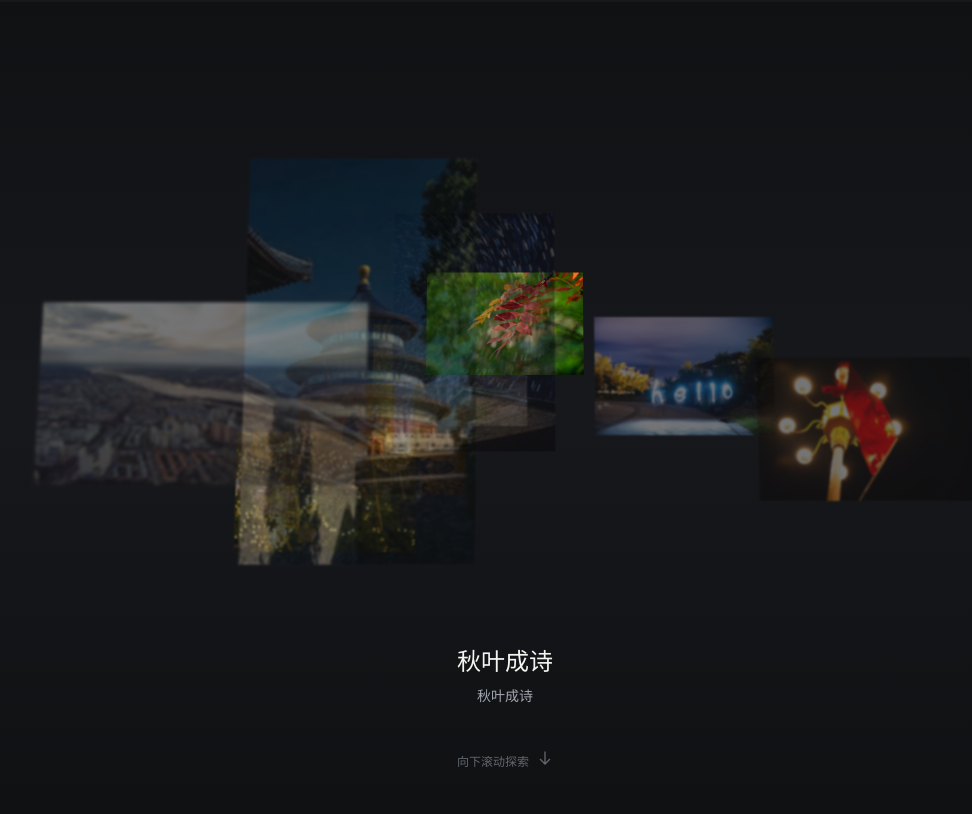
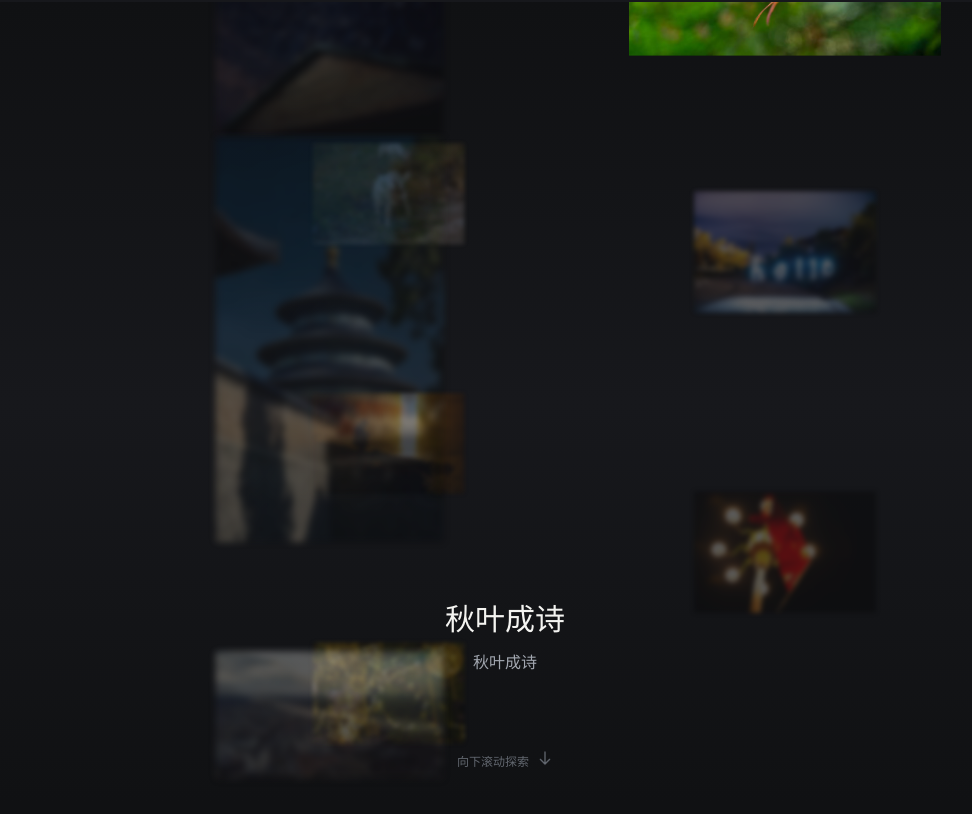
Before and after one commit to AdgaiWalker/jiaowai-shuying-landing, a React (Vite) app: page / in a window 1280 px wide. Shown: the part 5858-6672 px from the top of the page, without its empty margins (135-1107 px from the left). Built offline with nearby package versions, Linux system fonts and the light colour scheme.

Commit message:
fix: SpiralGallery 移除未使用变量 x/z

```diff
--- a/src/components/SpiralGallery.tsx
+++ b/src/components/SpiralGallery.tsx
@@ -5,26 +5,26 @@ import type { PhotoSpec } from "../config/site";
 
 type SpiralGalleryProps = {
   items: PhotoSpec[];
-  /** 滚动驱动的圈数，默认 3 圈（对应 3 屏高度） */
+  /** 螺旋圈数，默认 3 圈 */
   turns?: number;
-  /** 螺旋最大半径（px） */
-  maxRadius?: number;
-  /** 垂直落差（px） */
+  /** 螺旋半径（px） */
+  radius?: number;
+  /** 垂直总落差（px） */
   pitch?: number;
 };
 
 /**
- * 滚动驱动螺旋画廊：
- * - 进入视口后固定镜头（sticky），随滚动螺旋流动展示图片
- * - 滚动继续向下时自然离开，不影响后续内容
- * - 基于 CSS perspective + transform-style: preserve-3d
- * - 支持点击灯箱放大
+ * 垂直螺旋画廊：
+ * - 图片沿垂直螺旋线分布（像螺旋楼梯/ DNA 双螺旋）
+ * - 滚动驱动螺旋旋转，图片沿轨道循环流动
+ * - 始终只有当前图片在中心高亮，其余在螺旋臂上虚化
+ * - 固定镜头 sticky，滚完后自然离开
  */
 export function SpiralGallery({
   items,
   turns = 3,
-  maxRadius = 480,
-  pitch = 160,
+  radius = 280,
+  pitch = 900,
 }: SpiralGalleryProps) {
   const [lightboxIndex, setLightboxIndex] = useState<number | null>(null);
   const [progress, setProgress] = useState(0);
@@ -33,21 +33,20 @@ export function SpiralGallery({
 
   if (valid.length === 0) return null;
 
-  // 监听滚动，计算 0~1 进度
+  // 滚动驱动：0~1 进度映射到螺旋旋转角度
   useEffect(() => {
     const section = sectionRef.current;
     if (!section) return;
 
     const onScroll = () => {
       const rect = section.getBoundingClientRect();
-      const sectionTop = rect.top;
+      const viewportHeight = window.innerHeight;
       const sectionHeight = rect.height;
-      const viewportHeight = window.innerHeight;
 
       // 当 section 顶部到达视口底部时开始，section 底部到达视口顶部时结束
       const start = viewportHeight;
       const end = -sectionHeight + viewportHeight;
-      const current = sectionTop;
+      const current = rect.top;
 
       if (current <= start && current >= end) {
         const p = (start - current) / (start - end);
@@ -60,22 +59,21 @@ export function SpiralGallery({
     };
 
     window.addEventListener("scroll", onScroll, { passive: true });
-    onScroll(); // 初始调用
+    onScroll();
     return () => window.removeEventListener("scroll", onScroll);
   }, []);
 
-  // 根据进度计算当前展示的图片
-  const currentIndex = Math.floor(progress * valid.length) % valid.length;
-  const currentItem = valid[currentIndex];
+  // 当前高亮图片索引（循环）
+  const activeIndex = Math.floor(progress * valid.length) % valid.length;
 
   return (
     <section ref={sectionRef} className="relative" style={{ height: `${valid.length * 100}vh` }}>
-      {/* 固定镜头区域 */}
+      {/* 固定镜头 */}
       <div className="sticky top-0 h-screen w-full overflow-hidden">
-        {/* 背景渐变 */}
+        {/* 背景 */}
         <div className="absolute inset-0 bg-gradient-to-b from-ink via-ink-soft to-ink" />
 
-        {/* 螺旋图片 */}
+        {/* 螺旋容器 */}
         <div
           className="absolute inset-0 flex items-center justify-center"
           style={{ perspective: 1200, perspectiveOrigin: "50% 50%" }}
@@ -84,36 +82,36 @@ export function SpiralGallery({
             className="relative"
             style={{
               transformStyle: "preserve-3d",
-              transform: "rotateX(8deg)",
+              transform: "rotateX(0deg)",
             }}
           >
             {valid.map((item, i) => {
-              // 计算该图片在螺旋中的基础角度
+              // 垂直螺旋：角度沿圈数分布，y 从 -pitch/2 到 +pitch/2
               const baseAngle = (i / valid.length) * turns * Math.PI * 2;
-              // 加上滚动进度带来的旋转
-              const angle = baseAngle + progress * turns * Math.PI * 2;
-              const radius = maxRadius * (i / Math.max(1, valid.length - 1));
-              const x = Math.cos(angle) * radius;
-              const z = Math.sin(angle) * radius;
               const y = (i / valid.length) * pitch - pitch / 2;
-              const scale = 0.6 + 0.4 * (i / Math.max(1, valid.length - 1));
+
+              // 滚动驱动：整个螺旋旋转
+              const scrollAngle = baseAngle + progress * turns * Math.PI * 2;
+              const finalX = Math.cos(scrollAngle) * radius;
+              const finalZ = Math.sin(scrollAngle) * radius;
 
               // 当前图片高亮
-              const isActive = i === currentIndex;
-              const opacity = isActive ? 1 : 0.4;
-              const activeScale = isActive ? scale * 1.1 : scale;
+              const isActive = i === activeIndex;
+              const scale = isActive ? 1.2 : 0.7;
+              const opacity = isActive ? 1 : 0.3;
+              const blur = isActive ? 0 : 4;
 
               return (
                 <div
                   key={item.src + i}
                   className="absolute left-1/2 top-1/2 -translate-x-1/2 -translate-y-1/2 transition-all duration-500"
                   style={{
-                    transform: `translate3d(${x}px, ${y}px, ${z}px) scale(${activeScale})`,
+                    transform: `translate3d(${finalX}px, ${y}px, ${finalZ}px) scale(${scale})`,
                     transformStyle: "preserve-3d",
-                    zIndex: Math.round(activeScale * 100),
-                    width: "240px",
+                    zIndex: isActive ? 100 : 1,
+                    width: "260px",
                     opacity,
-                    filter: isActive ? "none" : "blur(1px)",
+                    filter: `blur(${blur}px)`,
                   }}
                 >
                   <button
@@ -131,9 +129,9 @@ export function SpiralGallery({
         </div>
 
         {/* 当前图片信息 */}
-        <div className="absolute bottom-24 left-0 right-0 text-center">
-          <h3 className="font-serif text-2xl text-paper">{currentItem?.caption ?? currentItem?.title}</h3>
-          <p className="mt-2 text-sm text-muted">{currentItem?.hint}</p>
+        <div className="absolute bottom-32 left-0 right-0 text-center">
+          <h3 className="font-serif text-3xl text-paper">{valid[activeIndex]?.caption ?? valid[activeIndex]?.title}</h3>
+          <p className="mt-3 text-base text-muted">{valid[activeIndex]?.hint}</p>
         </div>
 
         {/* 滚动提示 */}
```
